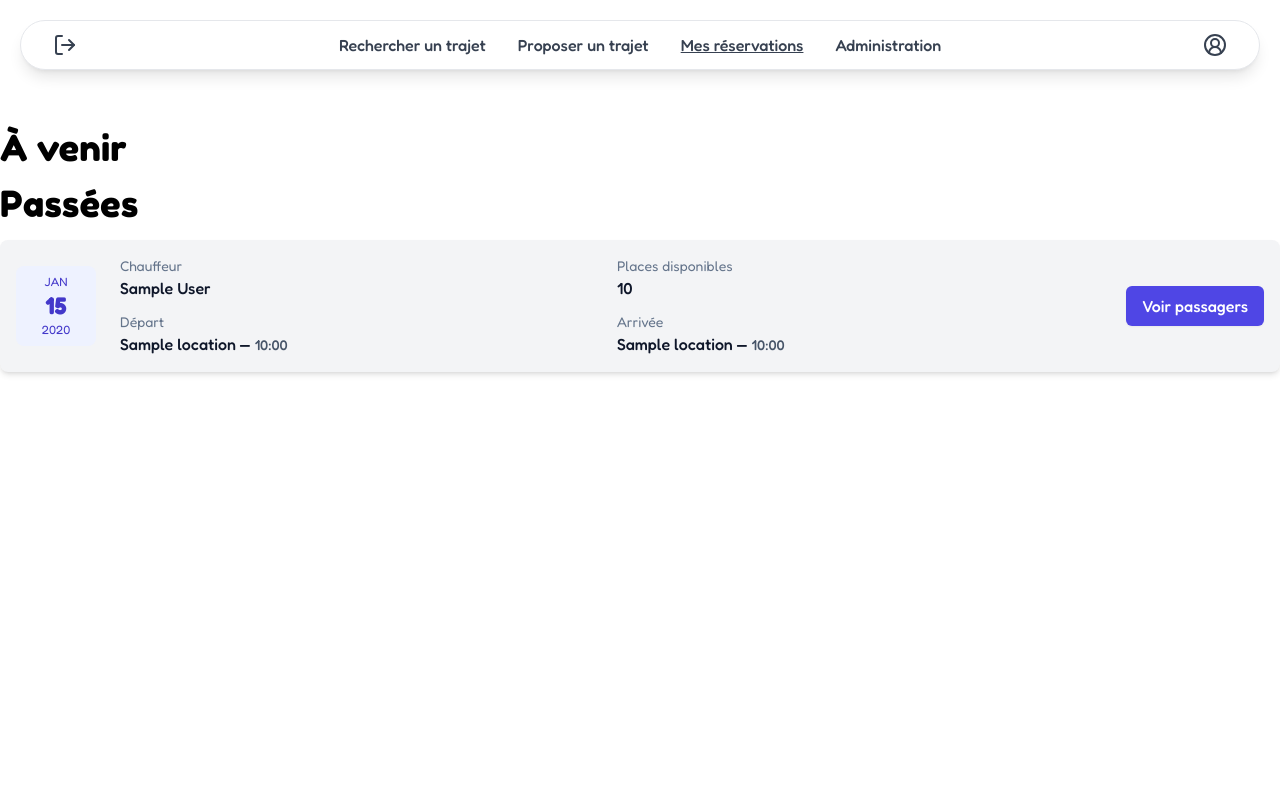
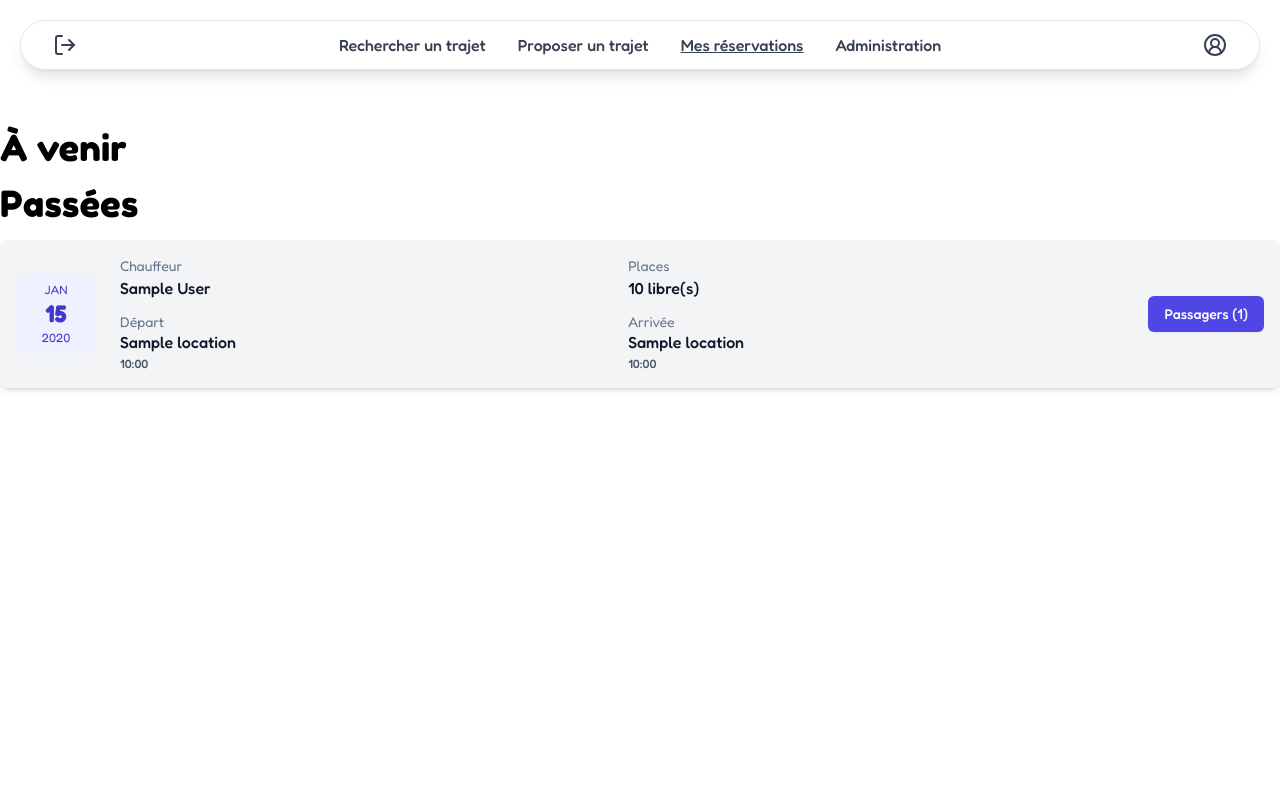
Before and after one commit to agnlt64/go-upjv, a Flask app: page /my-reservations in a window 1280 px wide. Run offline with Flask 3, Linux system fonts and the light colour scheme; a user stored in the database is signed in; tables that the repository leaves empty hold one stand-in row (values such as "Sample post"); some libraries are stand-ins or nearby versions.

Commit message:
fix du passagers

```diff
--- a/app/static/js/reservations.js
+++ b/app/static/js/reservations.js
@@ -1,112 +1,22 @@
-(function () {
+document.addEventListener('DOMContentLoaded', function() {
 
-  function createPassengersModal() {
-    const modal = document.createElement('div');
-    modal.className = 'passengers-modal fixed inset-0 z-50 flex items-center justify-center p-4';
-    modal.innerHTML = `
-      <div class="modal-overlay absolute inset-0 bg-black/40 backdrop-blur-sm"></div>
-      <div class="modal-content relative bg-white rounded-xl shadow-2xl w-full max-w-md overflow-hidden transform transition-all">
+    // On écoute les clics sur toute la page
+    document.body.addEventListener('click', function(e) {
 
-        <header class="bg-indigo-600 p-4 flex items-center justify-between">
-          <h3 class="text-lg font-bold text-white flex items-center gap-2">
-            Passagers inscrits
-          </h3>
-          <button class="modal-close text-indigo-100 hover:text-white transition">✕</button>
-        </header>
+        // On vérifie si on a cliqué sur un bouton "Passagers"
+        const button = e.target.closest('.btn-toggle-passengers');
 
-        <div class="p-4 bg-slate-50 min-h-[150px] max-h-[60vh] overflow-y-auto passenger-list">
-           </div>
+        if (button) {
+            // On récupère l'ID du trajet (ex: 12)
+            const rideId = button.dataset.rideId;
+            // On cible la liste cachée correspondante (passenger-list-12)
+            const listDiv = document.getElementById(`passenger-list-${rideId}`);
 
-        <div class="p-4 border-t border-slate-200 bg-white flex justify-end">
-          <button class="modal-close px-4 py-2 rounded-lg bg-slate-100 hover:bg-slate-200 text-slate-700 font-medium transition text-sm">
-            Fermer
-          </button>
-        </div>
-      </div>
-    `;
-    document.body.appendChild(modal);
-    return modal;
-  }
+            if (listDiv) {
+                // On bascule l'affichage (montrer/cacher)
+                listDiv.classList.toggle('hidden');
+            }
+        }
+    });
 
-  function openPassengersModal(rideId) {
-    const modal = createPassengersModal();
-    const listEl = modal.querySelector('.passenger-list');
-
-    const close = () => { modal.remove(); document.removeEventListener('keydown', onEsc); };
-    const onEsc = (e) => { if (e.key === 'Escape') close(); };
-    document.addEventListener('keydown', onEsc);
-    modal.querySelectorAll('.modal-close').forEach(btn => btn.addEventListener('click', close));
-
-    // Chargement
-    listEl.innerHTML = `
-        <div class="flex flex-col items-center justify-center h-32 text-indigo-500 gap-3">
-            <div class="animate-spin h-8 w-8 border-4 border-indigo-200 border-t-indigo-600 rounded-full"></div>
-            <span class="text-sm font-medium text-slate-500">Récupération des données...</span>
-        </div>`;
-
-    fetch(`/rides/${rideId}/passengers`)
-      .then(resp => {
-        if (!resp.ok) throw new Error('Erreur réseau');
-        return resp.json();
-      })
-      .then(data => {
-        const passengers = data.passengers || [];
-
-        if (passengers.length === 0) {
-          listEl.innerHTML = `
-            <div class="flex flex-col items-center justify-center h-32 text-slate-400">
-                <p class="text-sm italic">Aucun passager inscrit.</p>
-            </div>`;
-          return;
-        }
-
-        const ul = document.createElement('ul');
-        ul.className = 'space-y-3';
-
-        passengers.forEach(p => {
-          const li = document.createElement('li');
-          li.className = 'bg-white p-3 rounded-lg border border-slate-200 shadow-sm flex items-center justify-between';
-
-          const safeName = escapeHtml(p.name);
-          const safeId = escapeHtml(p.upjv_id); // Affiche l'ID étudiant (ex: g22303303)
-
-          li.innerHTML = `
-            <div class="flex items-center gap-3">
-                 <div class="w-10 h-10 rounded-full bg-indigo-100 text-indigo-600 flex items-center justify-center font-bold text-lg border border-indigo-200 shrink-0">
-                    ${p.avatar_initial}
-                 </div>
-                 <div class="flex flex-col">
-                    <span class="font-semibold text-slate-800">${safeName}</span>
-                    <span class="text-xs text-slate-500 font-mono">ID: ${safeId}</span>
-                 </div>
-            </div>
-          `;
-          ul.appendChild(li);
-        });
-
-        listEl.innerHTML = '';
-        listEl.appendChild(ul);
-      })
-      .catch(err => {
-        console.error(err);
-        listEl.innerHTML = '<div class="text-center text-red-500 py-6">Erreur de chargement.</div>';
-      });
-  }
-
-  function escapeHtml(text) {
-    if (!text) return "";
-    return text.replace(/&/g, "&amp;").replace(/</g, "&lt;").replace(/>/g, "&gt;").replace(/"/g, "&quot;");
-  }
-
-  function init() {
-    document.addEventListener('click', function (e) {
-      const btn = e.target.closest('.btn-view-passengers');
-      if (btn && btn.dataset.rideId) {
-        openPassengersModal(btn.dataset.rideId);
-      }
-    });
-  }
-
-  if (document.readyState === 'loading') document.addEventListener('DOMContentLoaded', init); else init();
-
-})();
+});
--- a/app/templates/macros.html
+++ b/app/templates/macros.html
@@ -45,41 +45,75 @@
 {% endmacro %}
 
 {% macro ride(item) %}
-<article class="bg-[oklch(96.7%_0.003_264.542)] shadow-md rounded-lg p-4 md:flex md:items-center gap-4 mb-6">
-    <div class="flex items-center justify-center w-20 h-20 bg-indigo-50 text-indigo-700 rounded-lg flex-col">
+<article class="bg-[oklch(96.7%_0.003_264.542)] shadow-md rounded-lg p-4 mb-6 transition-all duration-200">
+
+    <div class="md:flex md:items-center gap-4">
+
+        <div class="flex items-center justify-center w-20 h-20 bg-indigo-50 text-indigo-700 rounded-lg flex-col shrink-0">
             <span class="text-xs">{{ item.get_month() }}</span>
             <span class="text-2xl font-bold">{{ item.get_day() }}</span>
             <span class="text-xs">{{ item.get_year() }}</span>
         </div>
 
-    <div class="flex-1 grid grid-cols-1 sm:grid-cols-2 gap-3 px-2">
+        <div class="flex-1 grid grid-cols-1 sm:grid-cols-2 gap-3 px-2 mt-4 md:mt-0">
             <div>
                 <div class="text-sm text-slate-500">Chauffeur</div>
                 <div class="font-medium text-slate-900">{{ item.driver.to_str() }}</div>
             </div>
 
             <div>
-            <div class="text-sm text-slate-500">Places disponibles</div>
-            <div class="font-medium text-slate-900">{{ item.seats }}</div>
+                <div class="text-sm text-slate-500">Places</div>
+                <div class="font-medium text-slate-900">
+                    {{ item.seats }} libre(s)
+                </div>
             </div>
 
             <div>
                 <div class="text-sm text-slate-500">Départ</div>
-            <div class="font-medium text-slate-900">{{ item.start_location.name }} — <span class="text-sm text-slate-600">{{ item.get_departure_time() }}</span></div>
+                <div class="font-medium text-slate-900 leading-tight">
+                    {{ item.start_location.name }}
+                    <span class="block text-xs text-slate-600 mt-1">{{ item.get_departure_time() }}</span>
+                </div>
             </div>
 
             <div>
                 <div class="text-sm text-slate-500">Arrivée</div>
-            <div class="font-medium text-slate-900">{{ item.end_location.name }} — <span class="text-sm text-slate-600">{{ item.get_arrival_time() }}</span></div>
+                <div class="font-medium text-slate-900 leading-tight">
+                    {{ item.end_location.name }}
+                    <span class="block text-xs text-slate-600 mt-1">{{ item.get_arrival_time() }}</span>
+                </div>
             </div>
         </div>
 
-    <div class="flex flex-col items-end gap-2">
-       <button
-    class="bg-indigo-600 text-white font-medium px-4 py-2 rounded-md hover:bg-indigo-700 transition-colors shadow-sm btn-view-passengers"
+        <div class="flex flex-col items-end gap-2 mt-4 md:mt-0">
+            <button type="button"
+                class="btn-toggle-passengers bg-indigo-600 text-white font-medium px-4 py-2 rounded-md hover:bg-indigo-700 transition-colors shadow-sm text-sm whitespace-nowrap"
                 data-ride-id="{{ item.id }}">
-    Voir passagers
+                Passagers ({{ item.passengers|length }})
             </button>
         </div>
+    </div>
+
+    <div id="passenger-list-{{ item.id }}" class="hidden mt-4 border-t border-indigo-100 pt-4">
+        {% if item.passengers %}
+            <h4 class="text-xs font-bold text-slate-400 uppercase tracking-wide mb-3">Liste des inscrits</h4>
+            <div class="grid grid-cols-1 sm:grid-cols-2 gap-3">
+                {% for passenger in item.passengers %}
+                <div class="flex items-center gap-3 p-2 rounded-md bg-white border border-slate-100 shadow-sm">
+                    <div class="w-8 h-8 rounded-full bg-indigo-100 text-indigo-700 flex items-center justify-center font-bold text-xs border border-indigo-200 shrink-0">
+                        {{ passenger.first_name[0].upper() }}
+                    </div>
+                    <div class="flex flex-col overflow-hidden">
+                        <span class="text-sm font-semibold text-slate-800 truncate">{{ passenger.first_name }} {{ passenger.last_name }}</span>
+                        <span class="text-[10px] text-slate-500 font-mono">ID: {{ passenger.upjv_id }}</span>
+                    </div>
+                </div>
+                {% endfor %}
+            </div>
+        {% else %}
+            <p class="text-sm text-slate-500 italic text-center py-2">Aucun passager inscrit pour le moment.</p>
+        {% endif %}
+    </div>
+
 </article>
 {% endmacro %}
--- a/app/views/main.py
+++ b/app/views/main.py
@@ -63,47 +63,22 @@ def search_ride():
 
 
 
-from app.models import Ride, User, Vehicle
+from app.models import Ride, User
 
 
 @main.route('/rides/<int:ride_id>/passengers')
 @login_required
 def get_ride_passengers(ride_id):
+    # 1. On récupère le trajet
     ride = Ride.query.get_or_404(ride_id)
 
-    # --- ÉTAPE 1 : RÉCUPÉRER LE VÉHICULE ---
-    # On cherche le véhicule qui appartient au conducteur du trajet
-    vehicle = Vehicle.query.filter_by(owner_id=ride.driver_id).first()
+    # 2. MAGIE SQLALCHEMY :
+    # Grâce à la ligne "passengers = db.relationship..." dans ton ride.py,
+    # ride.passengers contient DÉJÀ la liste des objets User qui ont réservé.
+    # Pas besoin de chercher dans une table "Reservation" manuellement.
+    users = ride.passengers
 
-    # Sécurité : Si le chauffeur n'a pas de véhicule enregistré, on suppose une voiture standard (5 places)
-    max_seats = vehicle.max_seats if vehicle else 5
-
-    # --- ÉTAPE 2 : LE CALCUL DYNAMIQUE ---
-    # Capacité passagers = Total places voiture - 1 (le conducteur)
-    capacite_passagers = max_seats - 1
-
-    # Nombre de passagers déjà présents = Capacité passagers - Places libres
-    nb_passagers_a_afficher = capacite_passagers - ride.seats
-
-    # Petite sécurité pour ne jamais avoir de nombre négatif
-    if nb_passagers_a_afficher < 0:
-        nb_passagers_a_afficher = 0
-
-    # --- ÉTAPE 3 : RÉCUPÉRATION DES USERS (Comme avant) ---
-    users = []
-
-    if nb_passagers_a_afficher > 0:
-        # On filtre pour ne pas prendre le chauffeur lui-même
-        query_sans_chauffeur = User.query.filter(User.id != ride.driver_id)
-
-        # On utilise l'ID du trajet pour varier les passagers (Offset)
-        users = query_sans_chauffeur.offset(ride_id).limit(nb_passagers_a_afficher).all()
-
-        # Fallback : si on est trop loin dans la liste, on reprend les premiers
-        if len(users) < nb_passagers_a_afficher:
-            users = query_sans_chauffeur.limit(nb_passagers_a_afficher).all()
-
-    # --- ÉTAPE 4 : CRÉATION DU JSON ---
+    # 3. On prépare le JSON
     liste_passagers = []
 
     for user in users:
```
Lines whose indentation alone changed are shown as unchanged.
